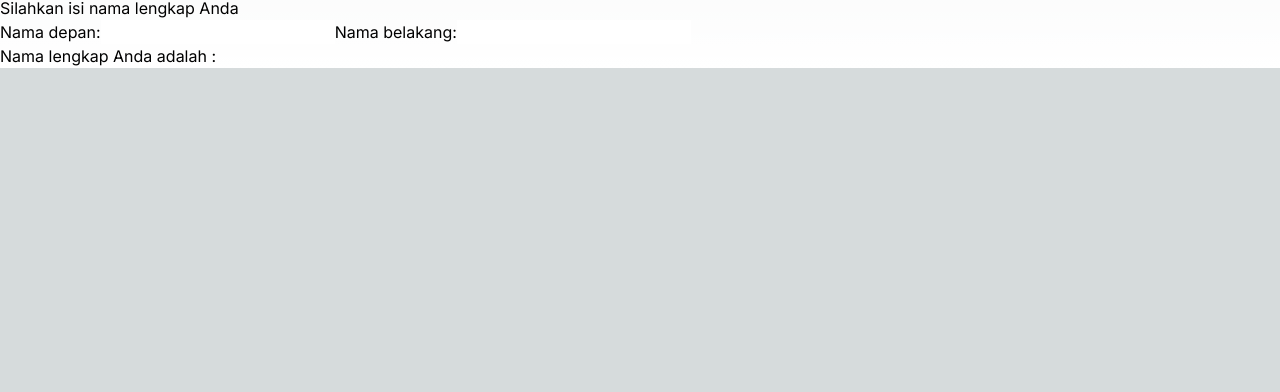
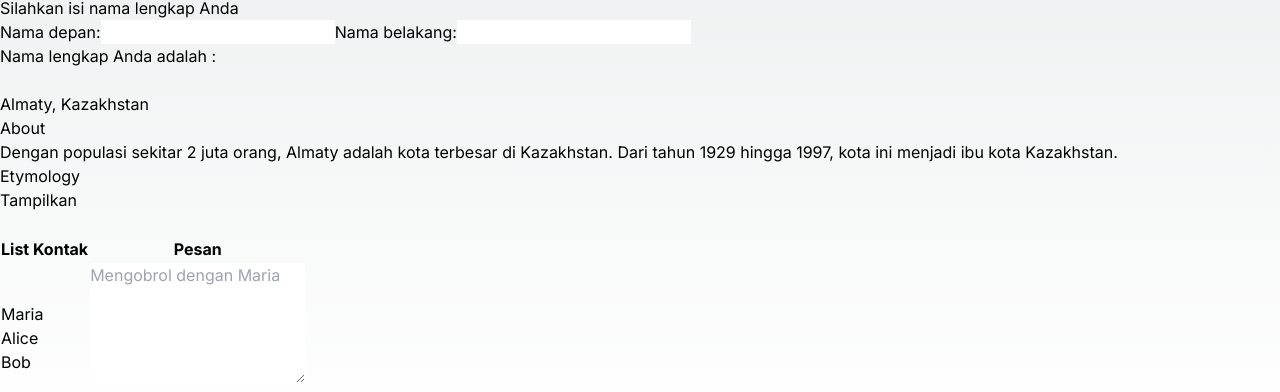
Before and after one commit to mariafadilla15/04-event-dan-state, a Next.js app in the folder belajar-event-dan-state/: page / in a window 1280 px wide. Shown: the part 743-1135 px from the top of the page. Before the commit the page ends 811 px from the top, so only its background shows below. Built offline with nearby package versions, Linux system fonts and the light colour scheme.

Commit message:
W04: Praktikum 6

```diff
--- a/belajar-event-dan-state/src/app/page.tsx
+++ b/belajar-event-dan-state/src/app/page.tsx
@@ -3,6 +3,8 @@
 import Tombol_1, {Tombol_2, Tombol_3} from "@/component/button";
 import Form, { Form_2 } from "@/component/form";
 import Gallery from "@/component/gallery";
+import Accordion from "@/component/accordion";
+import Chat from "@/component/chat";
 
 export default function Home() {
   return (
@@ -24,6 +26,10 @@
       <Form />
       <br></br>
       <Form_2 />
+      <br></br>
+      <Accordion />
+      <br></br>
+      <Chat />
     </>
   );
 }
--- /dev/null
+++ b/belajar-event-dan-state/src/component/accordion.tsx
@@ -0,0 +1,37 @@
+import { useState } from "react";
+
+export default function Accordion() {
+    const [activeIndex, setActiveIndex] = useState(0);
+    return (
+        <>
+            <h2>Almaty, Kazakhstan</h2>
+            <Panel
+                title="About"
+                isActive={activeIndex === 0}
+                onShow={() => setActiveIndex(0)}
+            >
+                Dengan populasi sekitar 2 juta orang, Almaty adalah kota terbesar di Kazakhstan.
+                Dari tahun 1929 hingga 1997, kota ini menjadi ibu kota Kazakhstan.
+            </Panel>
+            <Panel
+                title="Etymology"
+                isActive={activeIndex === 1}
+                onShow={() => setActiveIndex(1)}
+            >
+                Nama "Almaty" berasal dari kata <span lang="kk-KZ">anMa</span>, dalam bahasa Kazakh yang berarti "apel" dan
+                sering diterjemahkan sebagai "penuh dengan apel". Sebenarnya, wilayah sekitar Almaty dipercaya sebagai
+                asal usul apel, dan <i lang="la">Malus sieversii</i> liar dianggap sebagai kandidat
+                yang mungkin menjadi nenek moyang apel domestik modern.
+            </Panel>
+        </>
+    )
+}
+
+function Panel({ title, children, isActive, onShow}) {
+    return (
+        <section className="panel border border-gray-700 p-2">
+            <h3>{title}</h3>
+            {isActive ? ( <p>{children}</p> ) : ( <button className="bg-blue-400 text-xs text-white p-1 rounded m-2" onClick={onShow}>Tampilkan</button> )}
+        </section>
+    )
+}
--- /dev/null
+++ b/belajar-event-dan-state/src/component/chat.tsx
@@ -0,0 +1,73 @@
+import { useState } from "react";
+
+const contacts = [
+    { name: 'Maria', email: "mariaf@gmail.com" },
+    { name: 'Alice', email: "agung@gmail.com" },
+    { name: 'Bob', email: "iqbal@gmail.com" },
+];
+
+export function ContactList({ selectedContact, contacts, onSelect }) {
+    return (
+        <section className="contact-list">
+            <ul className="w-full">
+                {contacts.map(contact =>
+                    <li key={contact.email}>
+                        <button
+                            className={`text-xs bg-blue-400 rounded p-1 m-2 text-white ${contact === selectedContact ? 'bg-blue-600' : ''}`}
+                            onClick={() => { onSelect(contact); }}
+                        >
+                            {contact.name}
+                        </button>
+                    </li>
+                )}
+            </ul>
+        </section>
+    );
+}
+
+export function Chat({ contact }) {
+    const [text, setText] = useState('');
+    return (
+        <section className="chat m-2">
+            <textarea
+                rows={5}
+                value={text}
+                placeholder={'Mengobrol dengan ' + contact.name}
+                onChange={(e) => setText(e.target.value)}
+            />
+            <br />
+            <button className="text-xs bg-gray-400 rounded px-2 py-1 m-2 text-blue-800">Kirim ke {contact.email}</button>
+        </section>
+    );
+}
+
+export default function Messenger() {
+    const [to, setTo] = useState(contacts[0]);
+    return (
+        <div>
+            <table className="w-1/2 text-sm text-left text-gray-500 dark:text-gray-400">
+                <thead className="text-xs text-gray-700 uppercase bg-gray-50 dark:bg-gray-700 dark:text-gray-400">
+                    <tr>
+                        <th className="px-6 py-3">List Kontak</th>
+                        <th className="px-6 py-3">Pesan</th>
+                    </tr>
+                </thead>
+                <tbody>
+                    <tr>
+                        <td>
+                            <ContactList
+                                contacts={contacts}
+                                selectedContact={to}
+                                onSelect={contact => setTo(contact)}
+                            />
+                        </td>
+                        <td>
+                            {/* <Chat contact={to} /> */}
+                            <Chat key={to.email} contact={to} />
+                        </td>
+                    </tr>
+                </tbody>
+            </table>
+        </div>
+    );
+}
```
